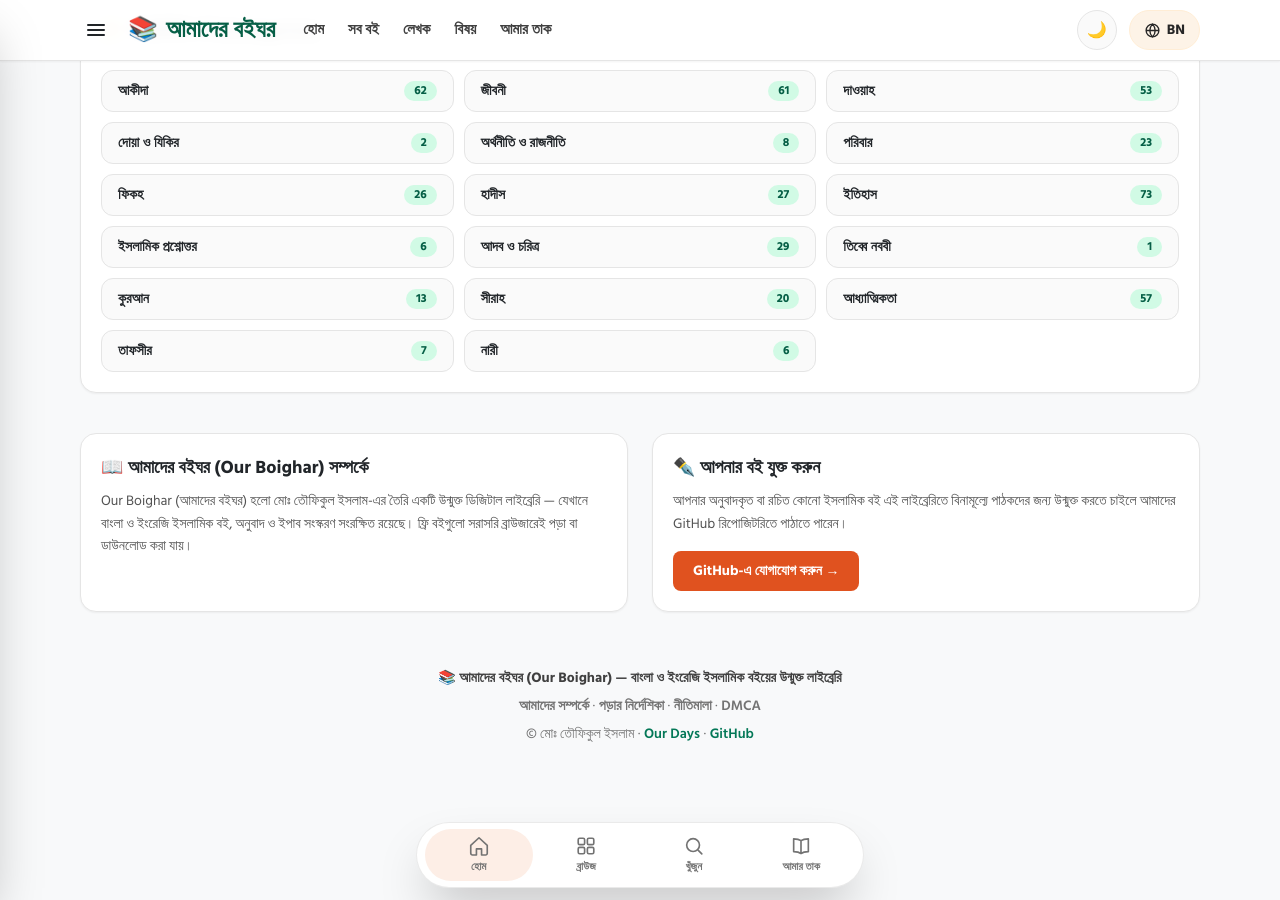
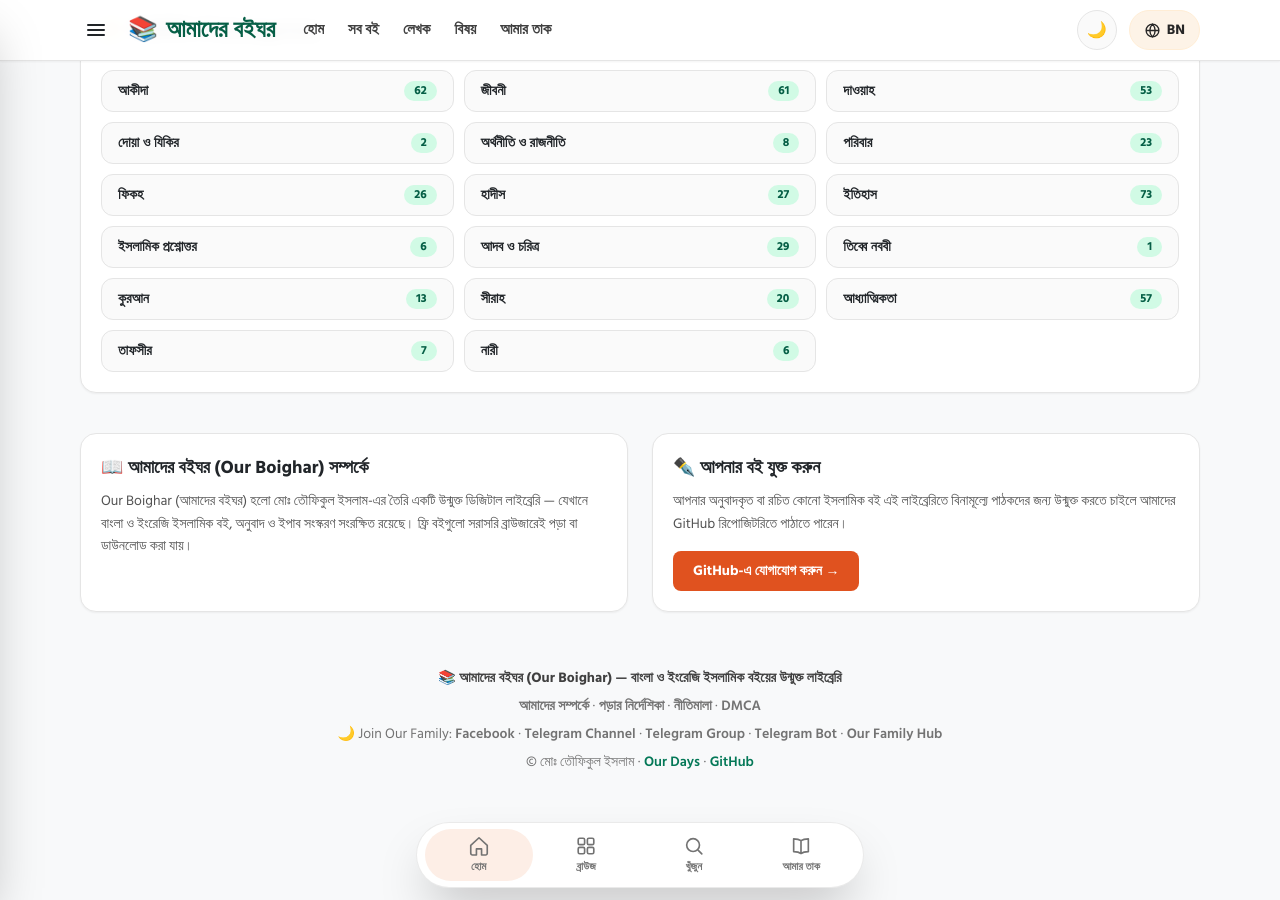
Before and after one commit to MDTowfiqul/our-boighar, a Jekyll site: the page built from index.html, in a window 1280 px wide and 900 px high, scrolled down 2719 px. Built offline with Jekyll 4.4.1, drawn with Linux system fonts in a browser that asks for light colours; nearby versions of some CDN libraries.

Commit message:
Update _layouts/default.html: add Join Our Family links line to footer

```diff
--- a/_layouts/default.html
+++ b/_layouts/default.html
@@ -128,6 +128,7 @@
 <footer class="max-w-6xl mx-auto px-4 mt-14 pb-4 text-center text-sm text-neutral-500 dark:text-neutral-400">
   <p class="font-bold text-neutral-700 dark:text-neutral-200 mb-2" data-bn="📚 আমাদের বইঘর (Our Boighar) — বাংলা ও ইংরেজি ইসলামিক বইয়ের উন্মুক্ত লাইব্রেরি" data-en="📚 Our Boighar — an open library of Bengali & English Islamic books">📚 আমাদের বইঘর (Our Boighar) — বাংলা ও ইংরেজি ইসলামিক বইয়ের উন্মুক্ত লাইব্রেরি</p>
   <p class="mb-2"><a class="font-semibold hover:underline" href="{{ '/about/' | relative_url }}" data-bn="আমাদের সম্পর্কে" data-en="About Us">আমাদের সম্পর্কে</a> · <a class="font-semibold hover:underline" href="{{ '/guide/' | relative_url }}" data-bn="পড়ার নির্দেশিকা" data-en="Reading Guide">পড়ার নির্দেশিকা</a> · <a class="font-semibold hover:underline" href="{{ '/policies/' | relative_url }}" data-bn="নীতিমালা" data-en="Policies">নীতিমালা</a> · <a class="font-semibold hover:underline" href="{{ '/policies/' | relative_url }}#dmca">DMCA</a></p>
+  <p class="mb-2"><span data-bn="🌙 Our Family-তে যুক্ত হোন:" data-en="🌙 Join Our Family:">🌙 Join Our Family:</span> <a class="font-semibold hover:underline" href="https://www.facebook.com/FBOurFamily" target="_blank" rel="noopener">Facebook</a> · <a class="font-semibold hover:underline" href="https://t.me/ourfamilybd" target="_blank" rel="noopener">Telegram Channel</a> · <a class="font-semibold hover:underline" href="https://t.me/Our_Family_bd" target="_blank" rel="noopener">Telegram Group</a> · <a class="font-semibold hover:underline" href="https://t.me/OurfamilyBDBot" target="_blank" rel="noopener">Telegram Bot</a> · <a class="font-semibold hover:underline" href="https://mdtowfiqul.github.io/our-family/">Our Family Hub</a></p>
   <p>© মোঃ তৌফিকুল ইসলাম · <a class="text-emerald-700 dark:text-emerald-400 font-semibold hover:underline" href="https://mdtowfiqul.github.io/Our-Days/">Our Days</a> · <a class="text-emerald-700 dark:text-emerald-400 font-semibold hover:underline" href="https://github.com/MDTowfiqul">GitHub</a></p>
 </footer>
 
```
